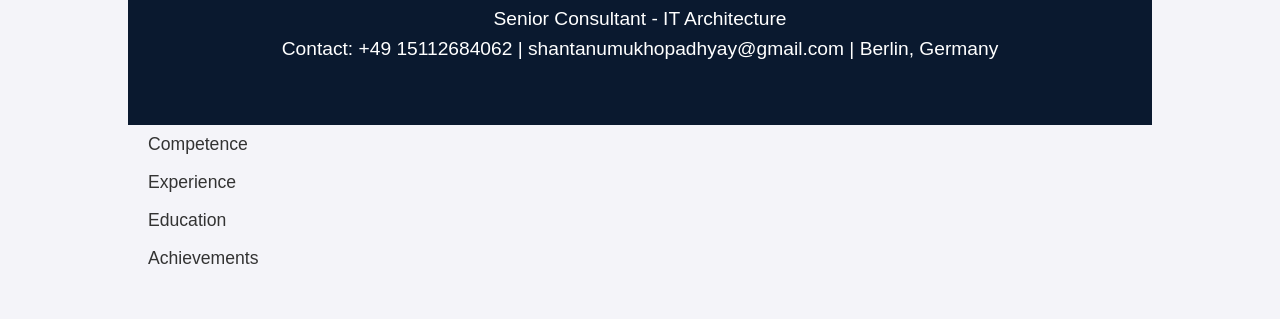
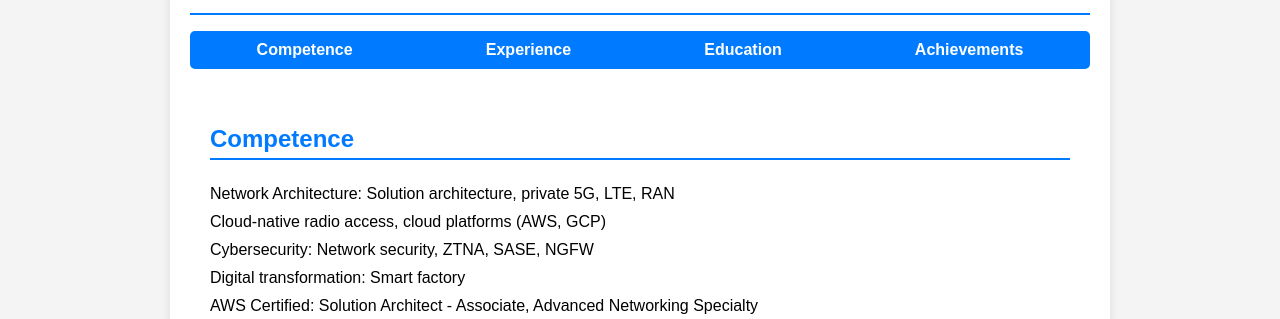
Before and after one commit to shantanu86/shantanu.github.io, a plain HTML site: page index.html in a window 1280 px wide. Shown: the part 176-495 px from the top of the page. Drawn offline with Linux system fonts and the light colour scheme; a script that the page names is missing.

Commit message:
Update styles.css

```diff
--- a/styles.css
+++ b/styles.css
@@ -1,105 +1,72 @@
-/* General Styles */
-* {
+body {
+    font-family: Arial, sans-serif;
+    background-color: #f4f4f4;
     margin: 0;
     padding: 0;
-    box-sizing: border-box;
-    font-family: 'Arial', sans-serif;
 }
 
-body {
-    background-color: #f4f4f9;
-    color: #333;
-    line-height: 1.6;
+.container {
+    width: 80%;
+    max-width: 900px;
+    margin: 20px auto;
+    background: white;
+    padding: 20px;
+    box-shadow: 0px 0px 10px rgba(0, 0, 0, 0.1);
+    border-radius: 10px;
 }
 
-/* Container */
-.container {
-    width: 80%;
-    margin: 0 auto;
-    padding: 20px 0;
-}
-
-/* Header */
 header {
-    background: #0a192f;
-    color: #fff;
     text-align: center;
-    padding: 60px 0;
+    padding-bottom: 10px;
+    border-bottom: 2px solid #007BFF;
 }
 
 header h1 {
-    font-size: 2.5rem;
-    margin-bottom: 10px;
+    margin: 0;
+    color: #333;
 }
 
-header p {
-    font-size: 1.2rem;
-    font-weight: 300;
+nav ul {
+    list-style: none;
+    padding: 0;
+    display: flex;
+    justify-content: space-around;
+    background: #007BFF;
+    border-radius: 5px;
 }
 
-/* Sections */
-section {
-    padding: 40px 0;
-    border-bottom: 2px solid #ddd;
+nav ul li {
+    padding: 10px 20px;
+    cursor: pointer;
+    color: white;
+    font-weight: bold;
+    transition: background 0.3s;
 }
 
-section h2 {
-    font-size: 2rem;
-    color: #0a192f;
-    margin-bottom: 15px;
+nav ul li:hover {
+    background: #0056b3;
 }
 
-/* Skills */
+.tab-content {
+    display: none;
+    padding: 20px;
+}
+
+.tab-content.active {
+    display: block;
+}
+
+h2 {
+    color: #007BFF;
+    border-bottom: 2px solid #007BFF;
+    padding-bottom: 5px;
+}
+
 ul {
     list-style: none;
-    padding-left: 20px;
+    padding: 0;
 }
 
 ul li {
-    font-size: 1.1rem;
     padding: 5px 0;
 }
-
-/* Work Experience */
-.job {
-    margin-bottom: 20px;
-}
-
-.job h3 {
-    font-size: 1.5rem;
-    color: #0a192f;
-}
-
-.job p {
-    font-weight: bold;
-    margin: 5px 0;
-}
-
-.job ul {
-    padding-left: 20px;
-}
-
-.job ul li {
-    font-size: 1rem;
-    padding: 3px 0;
-}
-
-/* Contact */
-section#contact a {
-    color: #0077b6;
-    text-decoration: none;
-    font-weight: bold;
-}
-
-section#contact a:hover {
-    text-decoration: underline;
-}
-
-/* Footer */
-footer {
-    background: #0a192f;
-    color: white;
-    text-align: center;
-    padding: 20px 0;
-    margin-top: 20px;
-}
```
